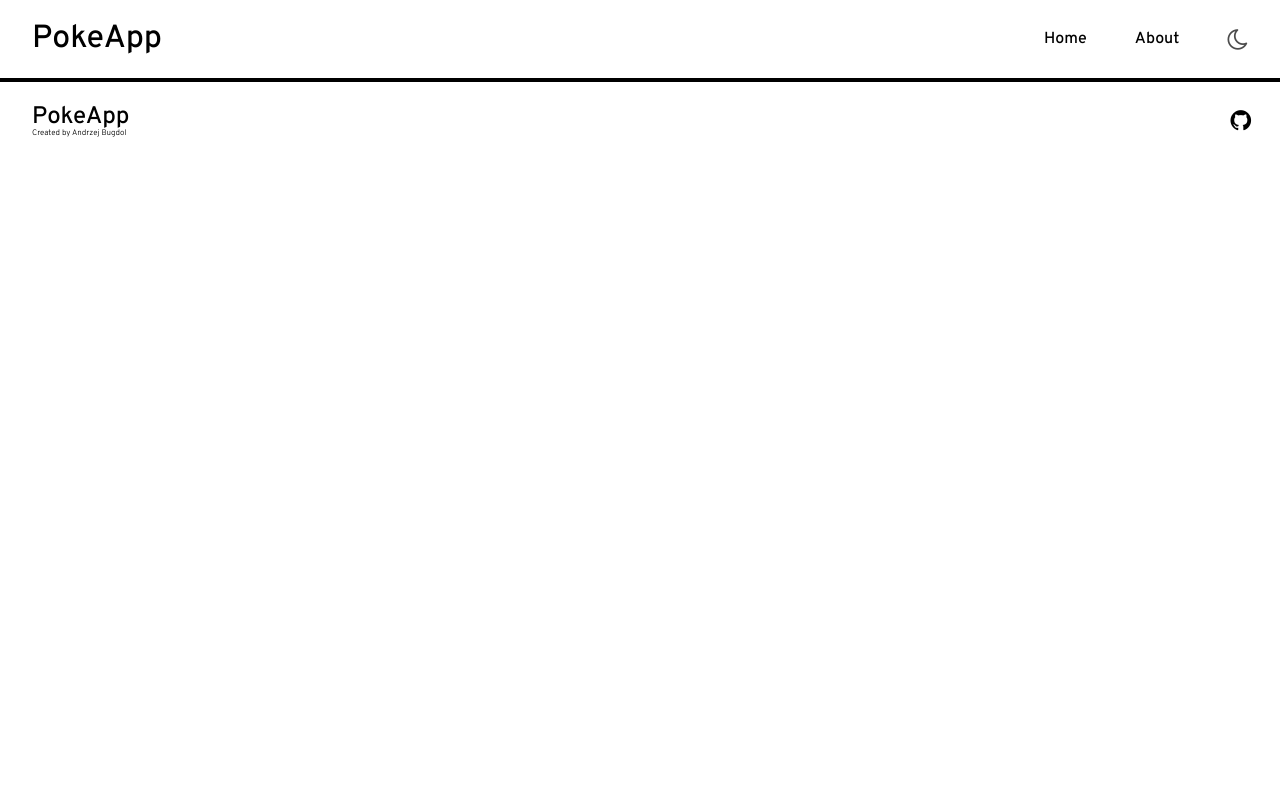
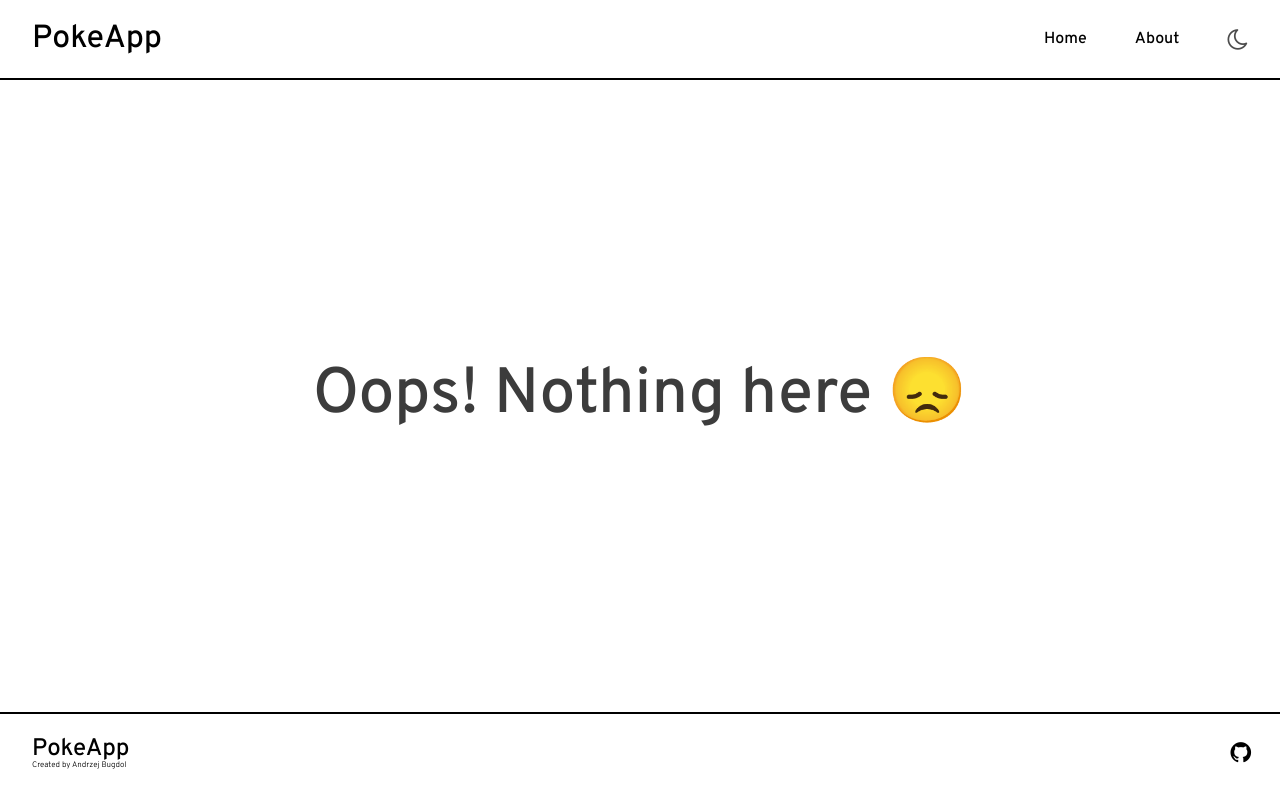
Before and after one commit to AndrzejBugdol/PokeApp-VL, a React (Vite) app: page /PokeApp-VL/about in a window 1280 px wide. Built offline with nearby package versions, Linux system fonts and the light colour scheme.

Commit message:
feat: add notFound page

```diff
--- a/src/App.tsx
+++ b/src/App.tsx
@@ -7,6 +7,7 @@ import NavigationBar from './components/common/NavigationBar';
 import SuspenseWrapper from './components/common/SuspenseWrapper';
 import AboutPage from './pages/AboutPage';
 import MainPage from './pages/MainPage';
+import NotFound from './pages/NotFound';
 import { ToggleDarkModeProvider } from './services/DarkModeContext';
 import { getStore } from './store';
 
@@ -28,6 +29,10 @@ export const App = () => {
                 path="/about"
                 element={<AboutPage />}
               />
+              <Route
+                path="/*"
+                element={<NotFound />}
+              />
             </Routes>
           </SuspenseWrapper>
           <Footer />
--- /dev/null
+++ b/src/pages/NotFound/index.tsx
@@ -0,0 +1,11 @@
+import { H1, Container } from './styles';
+
+const NotFound = () => {
+  return (
+    <Container>
+      <H1>Oops! Nothing here 😞</H1>
+    </Container>
+  );
+};
+
+export default NotFound;
--- /dev/null
+++ b/src/pages/NotFound/styles.ts
@@ -0,0 +1,23 @@
+import styled from 'styled-components';
+
+export const Container = styled.div`
+  display: flex;
+  flex-direction: column;
+  padding: 0 5vw;
+  align-items: center;
+  justify-content: center;
+  min-height: 79vh;
+  flex-grow: 1;
+  background-color: ${(props) => props.theme.background};
+  transition: background-color 0.5s linear;
+`;
+
+export const H1 = styled.h1`
+  font-size: 4rem;
+  font-family: 'Overpass';
+  font-weight: 500;
+  color: ${(props) => props.theme.color};
+  margin: 5% 0;
+  min-width: 20rem;
+  text-align: center;
+`;
```
